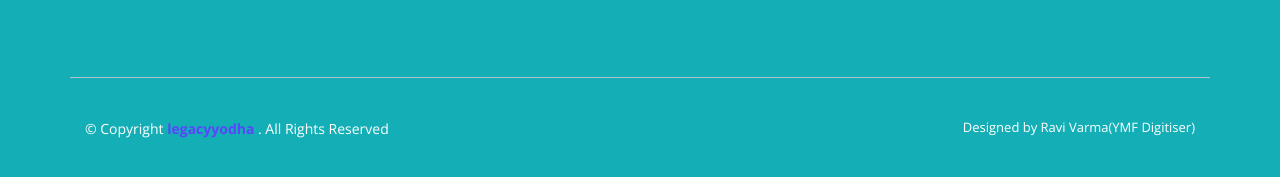
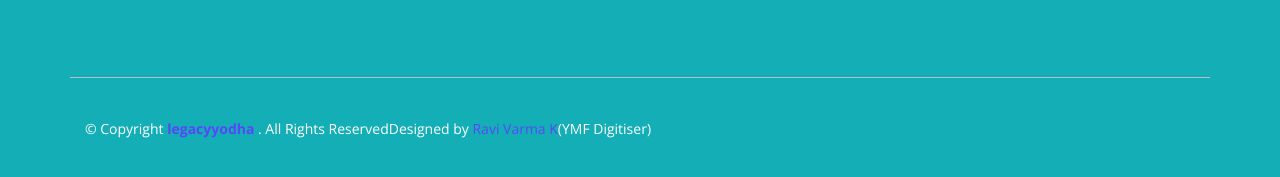
Before and after one commit to ravira03/legacyyodha, a plain HTML site: page index.html in a window 1280 px wide. Shown: the part 6137-6314 px from the top of the page. Drawn offline with nearby package versions, Linux system fonts and the light colour scheme.

Commit message:
addded footer links

```diff
--- a/index.html
+++ b/index.html
@@ -429,7 +429,7 @@
           <a href="https://www.facebook.com/groups/631519137467030/" class="facebook">
             <i class="fab fa-facebook"></i>
           </a>
-          <a href="https://www.instagram.com/s/aGlnaGxpZ2h0OjE3ODY1NTY2NzY3ODEyNDM0?igshid=179hxcbvodtm9&story_media_id=2311955527466191378_28654937257" class="instagram">
+          <a href="https://www.instagram.com/legacyyodha_wenet_tribe/" class="instagram">
             <i class="fab fa-instagram"></i>
           </a>
           <a href="https://www.youtube.com/channel/UC11lgf5kG0yjTMGuJLJXkLg">
@@ -452,8 +452,8 @@
         </strong>.
         All Rights Reserved
       </div>
-      <div class="credits">
-        Designed by Ravi Varma(YMF Digitiser)
+      <div class="foot">
+        Designed by <a href="https://github.com/ravira03">Ravi Varma K</a>(YMF Digitiser)
       </div>
     </div>
   </footer>
```
